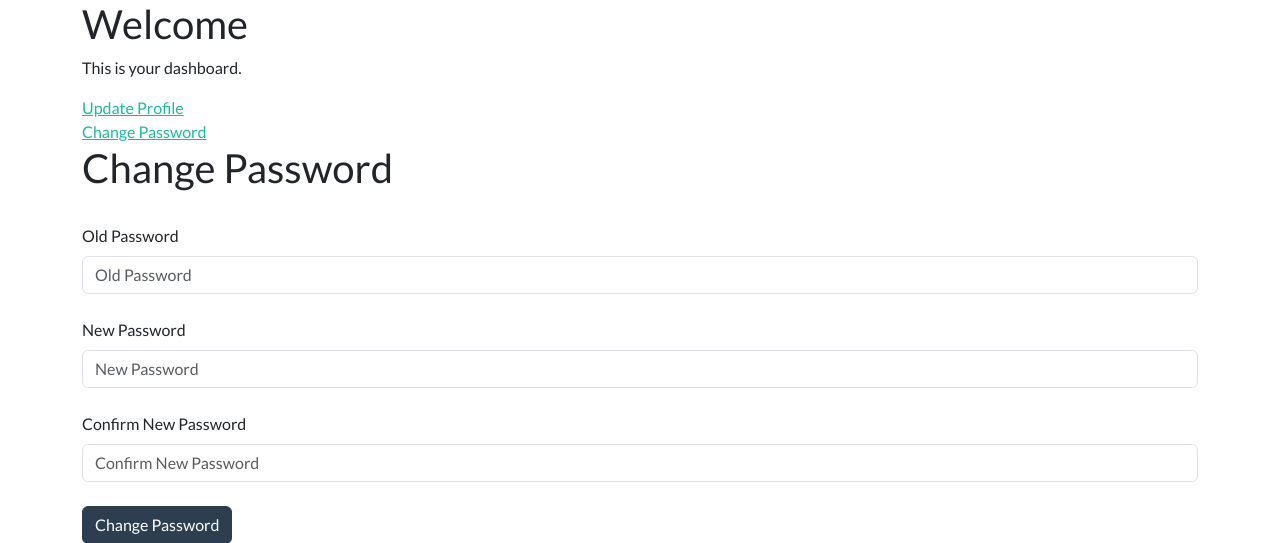
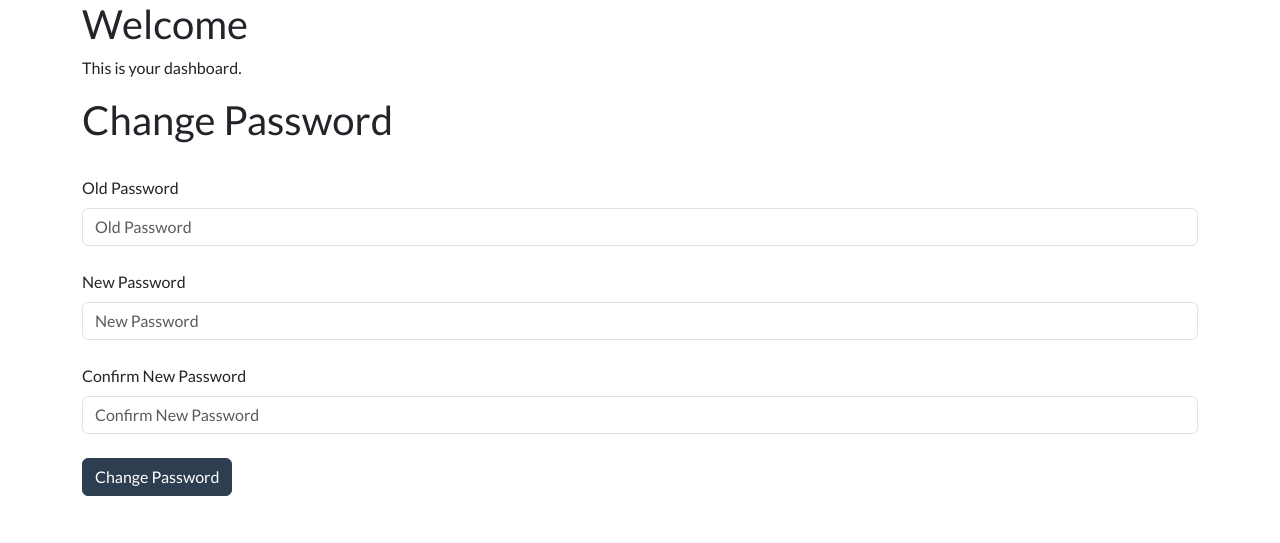
Before and after one commit to muzzammilh/estate-engine, a Django app: page /user/password-update/ in a window 1280 px wide. Shown: the part 72-615 px from the top of the page. Run offline with Django 5.2, Linux system fonts and the light colour scheme; the visitor is signed in with stand-in values (Sample User, id 1); some libraries are stand-ins or nearby versions.

Commit message:
Removed profile and password links from the body

```diff
--- a/templates/base.html
+++ b/templates/base.html
@@ -84,9 +84,6 @@
         <div class="container">
             <h2>Welcome</h2>
             <p>This is your dashboard.</p>
-            <a href="{% url 'profile_update' %}">Update Profile</a>
-            <br>
-            <a href="{% url 'password_change' %}">Change Password</a>
             <main>
                 {% block content %}
                 {% endblock content %}
```
